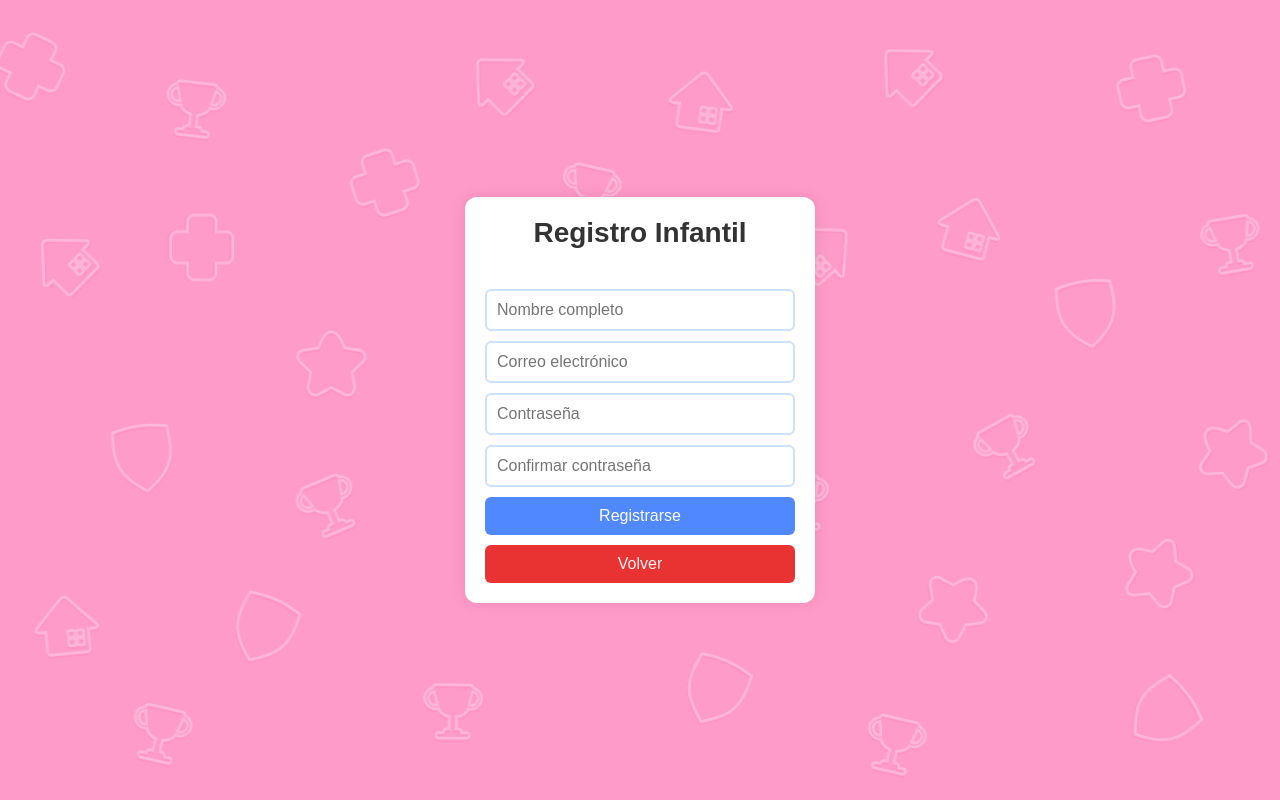
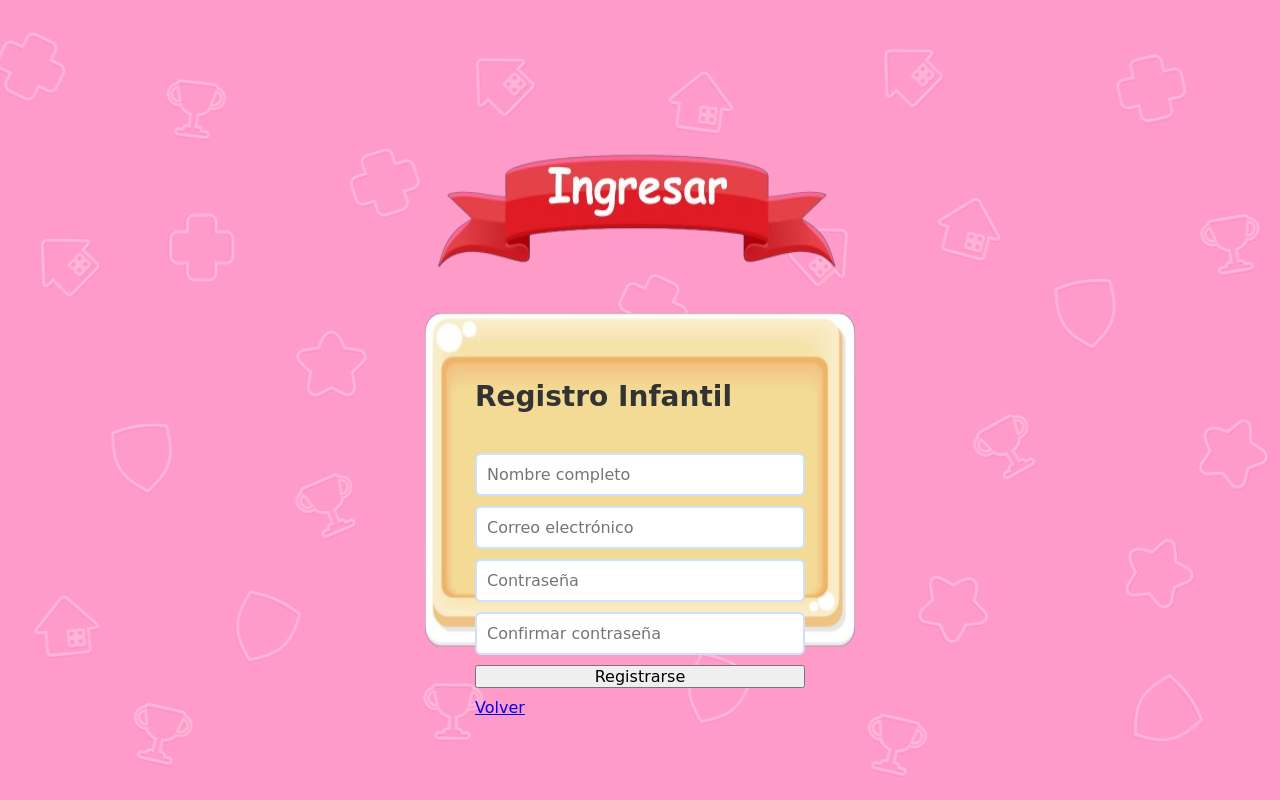
Before and after one commit to luisjuarezve/programacion-web, a PHP site: page /register.php in a window 1280 px wide. Run offline with PHP 8.4, Linux system fonts and the light colour scheme.

Commit message:
Refactor code structure for improved readability and maintainability

```diff
--- a/css/styles.css
+++ b/css/styles.css
@@ -3,7 +3,7 @@
   margin: 0;
   padding: 0;
   box-sizing: border-box;
-  font-family: 'Arial Rounded MT Bold', sans-serif;
+  font-family: 'comic sans ms', sans-serif;
   font-size: 16px;
 }
 
@@ -26,27 +26,17 @@ body {
   height: 100vh;
 }
 
-
-
-
 .formulario {
-  background-color: #FFFFFF;
-  padding: 20px;
+  background-image: url('../img/formulario.png');
+  background-position: center;
+  background-size: 450px 520px;
+  padding: 240px 60px 20px 60px;
   border-radius: 12px;
-  box-shadow: 0 0 15px rgba(0,0,0,0.1);
   display: flex;
   flex-direction: column;
   gap: 10px;
-  width: 350px;
-}
-
-.titulo{
-  text-align: center;
-  font-size: 24px;
-  color: #072c7c;
-  margin-bottom: 20px;
-  text-align: center;
-
+  width: 450px;
+  height: 520px;
 }
 
 input {
@@ -55,20 +45,31 @@ input {
   border-radius: 6px;
 }
 
-button {
-  background-color: #4F88FF;
+.button-form {
+  background-image: url('../img/btn\ normal.png');
+  background-position: center;
+  background-size: 240px 40px;
+  background-color: transparent;
+  background-repeat: no-repeat;
   color: white;
   border: none;
   padding: 10px;
-  border-radius: 6px;
   cursor: pointer;
+  font-family: 'comic sans ms', sans-serif;
 }
 
-button:hover {
-  background-color: #3B70E0;
+.button-form:hover {
+  background-image: url('../img/btn\ hover.png');
+  background-position: center;
+  background-size: 240px 40px;
+  background-color: transparent;
+  background-repeat: no-repeat;
+  margin-right: 2px;
+  padding: 9px;
+  font-size: 18px;
 }
 
-.button-regresar {
+.button-back {
   background-color: #e93232;
   color: rgba(255, 255, 255, 0.938);
   border: none;
```
Also changed, not shown: index.php (+5 -3 lines), img/btn hover.png (added), img/btn normal.png (added), img/formulario.png (added).
